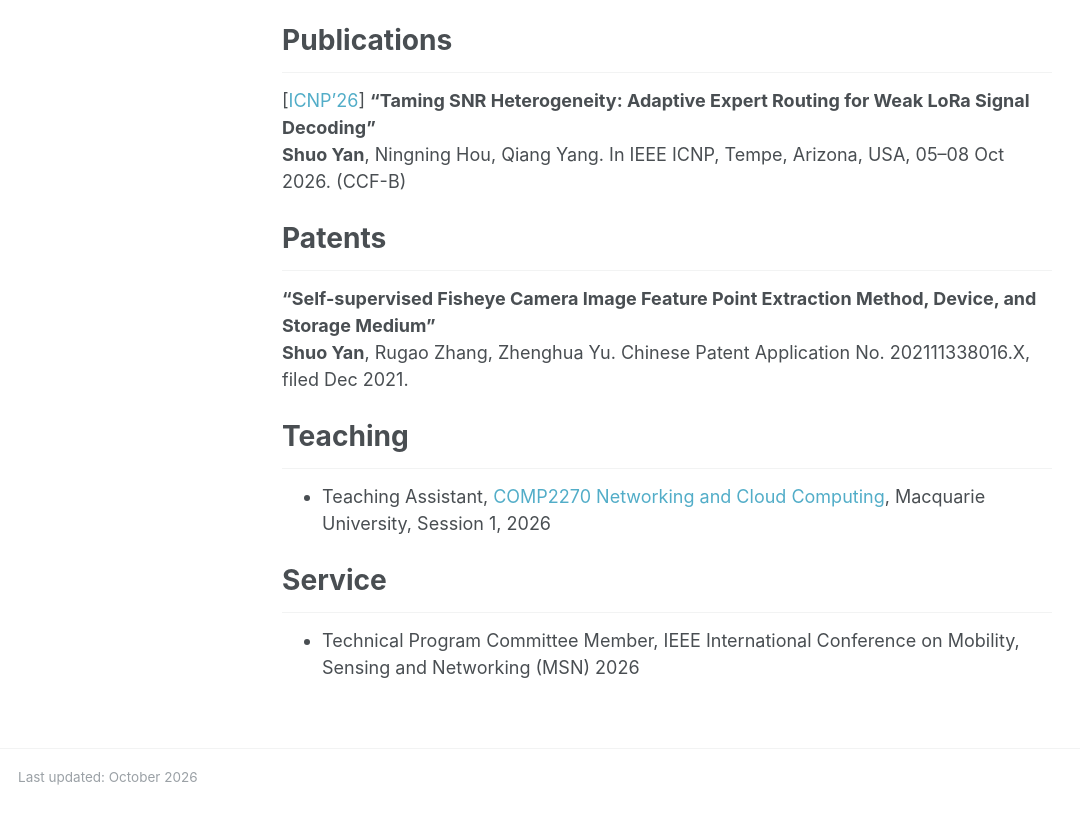
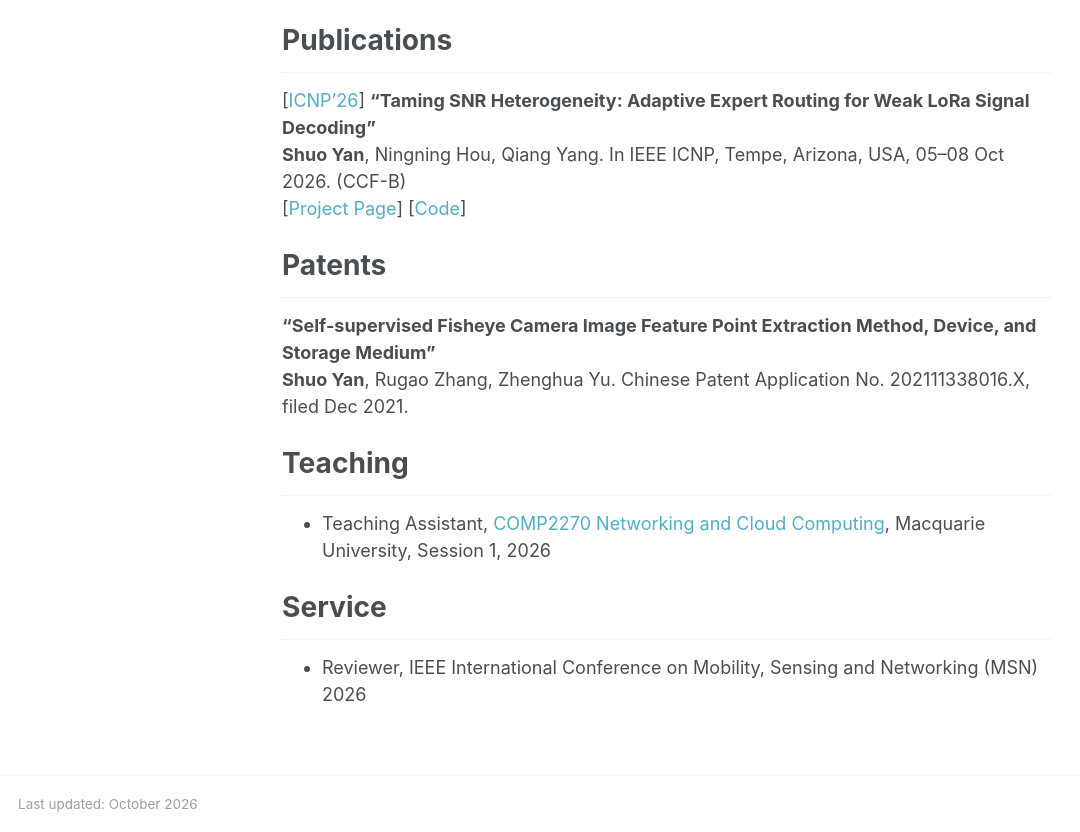
Before and after one commit to YanShuo1992/YanShuo1992.github.io, a plain HTML site: page index.html in a window 1280 px wide. Shown: the part 610-1442 px from the top of the page, without its empty margins (0-1080 px from the left). Before the commit the page ends 1415 px from the top, so only its background shows below. Drawn offline with Linux system fonts and the light colour scheme; some icons are missing.

Commit message:
Link the ICNP project page and code; list MSN as reviewing
Co-Authored-By: Claude Opus 5.5 (1M context) <noreply@anthropic.com>

```diff
--- a/index.html
+++ b/index.html
@@ -132,7 +132,9 @@
         <p class="pub">
           [<a href="https://icnp26.cs.ucr.edu/">ICNP&rsquo;26</a>]
           <strong>&ldquo;Taming SNR Heterogeneity: Adaptive Expert Routing for Weak LoRa Signal Decoding&rdquo;</strong><br>
-          <strong>Shuo Yan</strong>, Ningning Hou, Qiang Yang. In IEEE ICNP, Tempe, Arizona, USA, 05&ndash;08 Oct 2026. (CCF-B)
+          <strong>Shuo Yan</strong>, Ningning Hou, Qiang Yang. In IEEE ICNP, Tempe, Arizona, USA, 05&ndash;08 Oct 2026. (CCF-B)<br>
+          [<a href="https://yanshuo1992.github.io/sam-mixer/">Project Page</a>]
+          [<a href="https://github.com/YanShuo1992/sam-mixer">Code</a>]
         </p>
       </section>
 
@@ -154,7 +156,7 @@
       <section id="service">
         <h2>Service</h2>
         <ul class="plain">
-          <li>Technical Program Committee Member, IEEE International Conference on Mobility, Sensing and Networking (MSN) 2026</li>
+          <li>Reviewer, IEEE International Conference on Mobility, Sensing and Networking (MSN) 2026</li>
         </ul>
       </section>
     </main>
```
